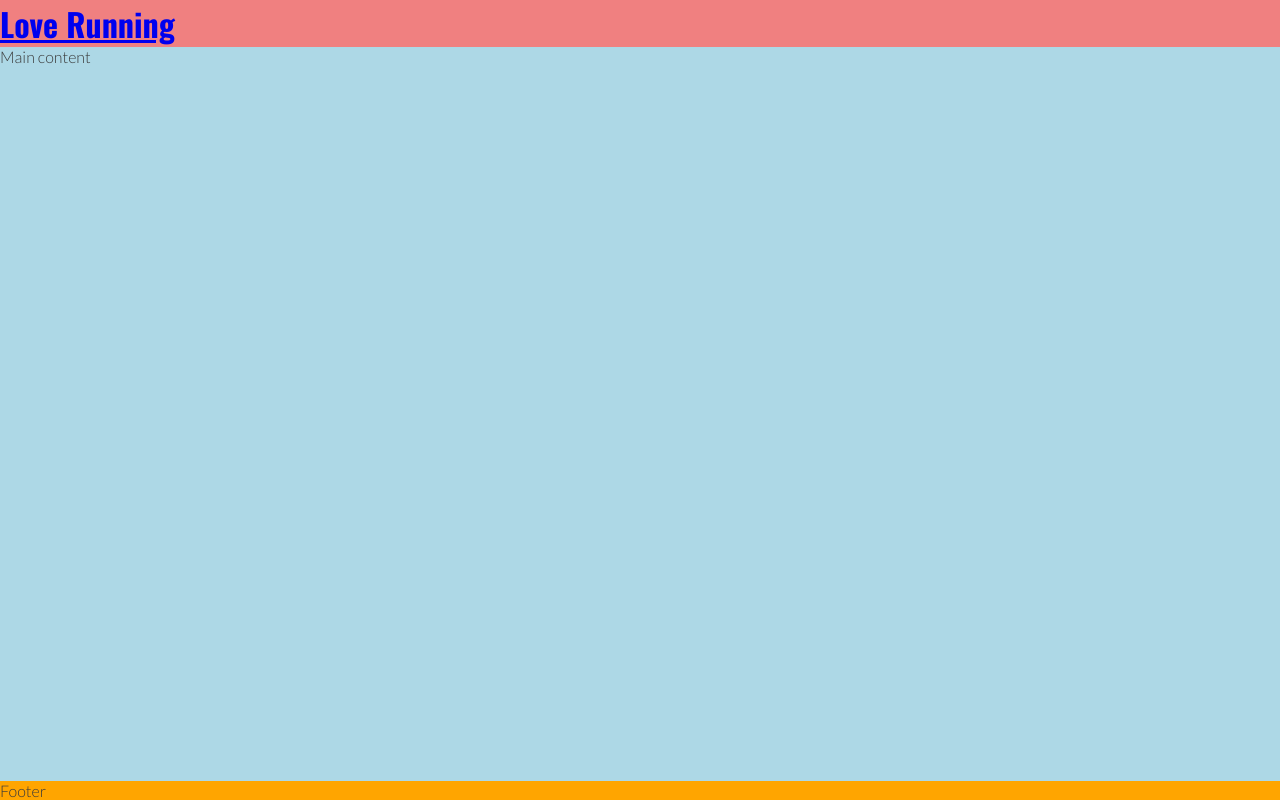
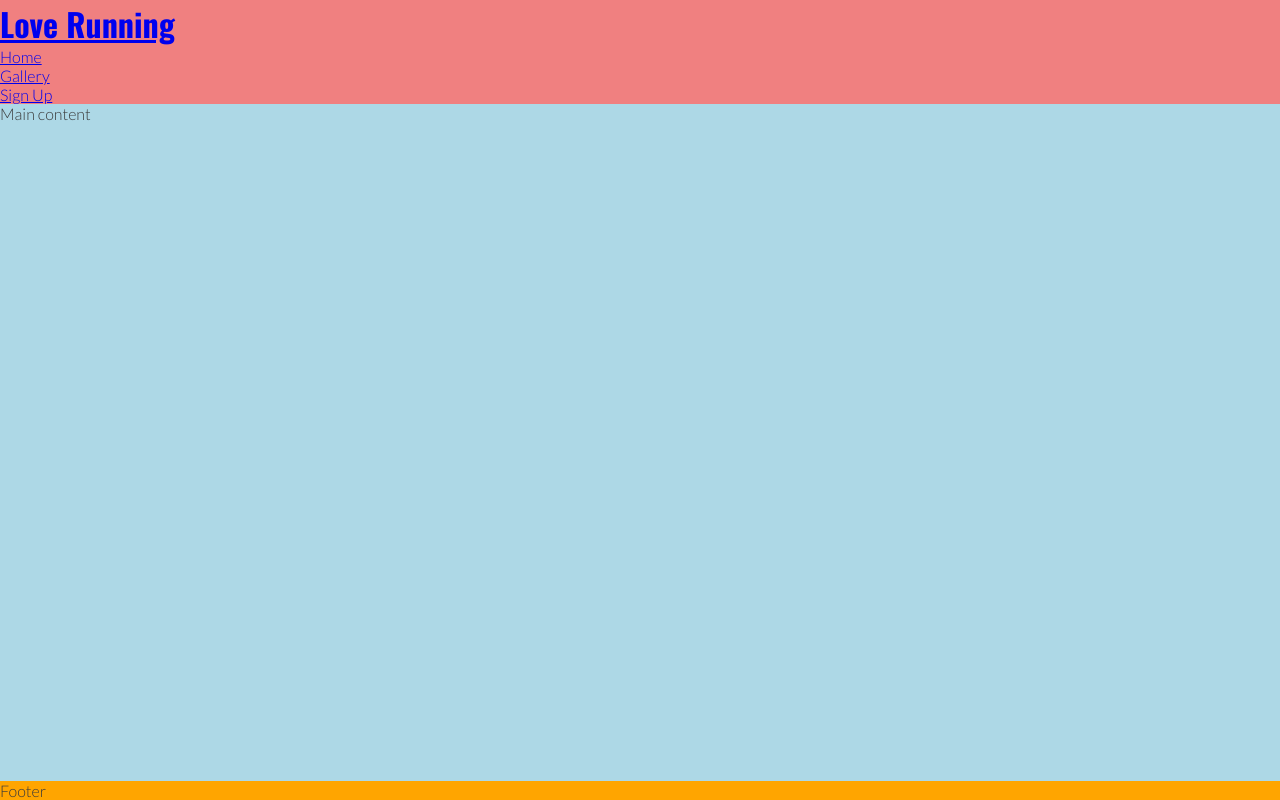
Before and after one commit to Matildadl/Love-Running1, a plain HTML site: page index.html in a window 1280 px wide. Drawn offline with nearby package versions, Linux system fonts and the light colour scheme.

Commit message:
create navigation section

```diff
--- a/index.html
+++ b/index.html
@@ -25,6 +25,13 @@
     <!--Header-->
     <header> <a href="index.html">
         <h1 id="logo">Love Running</h1>
+        <nav>
+            <ul>
+                <li><a href="Home">Home</a></li>
+                <li><a href="Gallery">Gallery</a></li>
+                <li><a href="Sign Up">Sign Up</a></li>
+            </ul>
+        </nav>
     </a> </header>
     <!--Main content-->
     <main> Main content</main>
```
